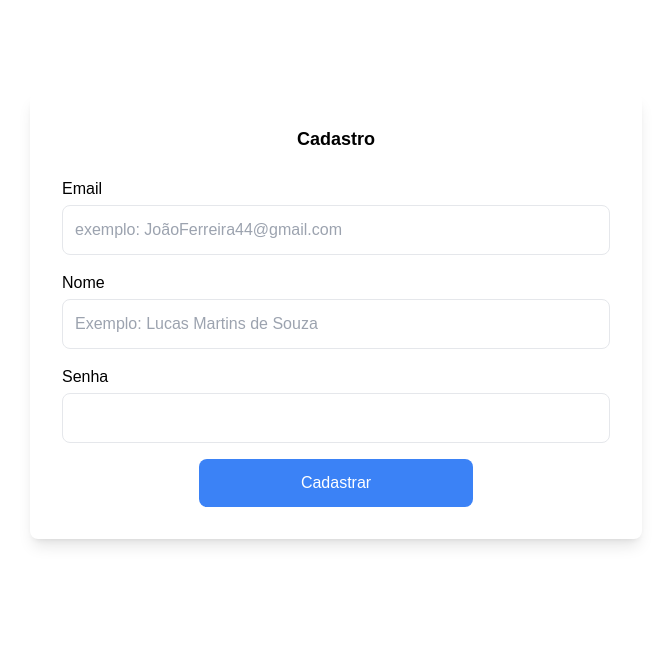
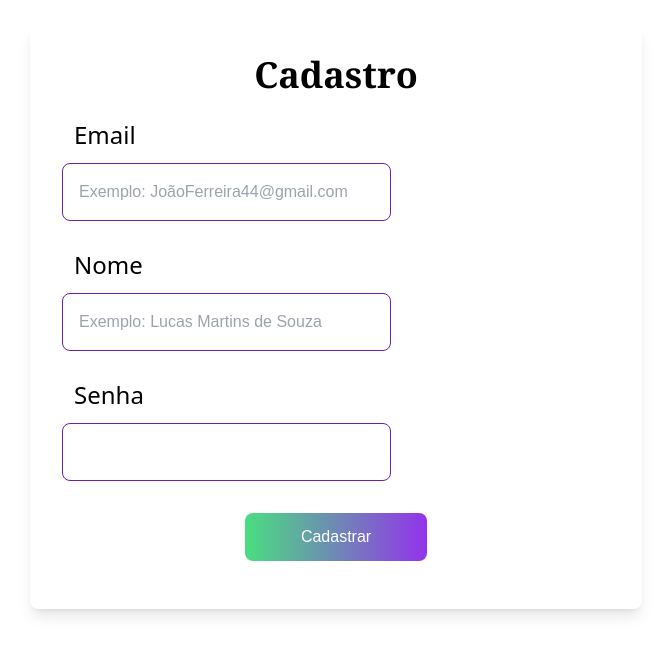
Before and after one commit to Perazzojoao/Bookstore, a Next.js app: page /register in a window 1280 px wide. Shown: the part 112-766 px from the top of the page, without its empty margins (304-975 px from the left). Built offline with nearby package versions, Linux system fonts and the light colour scheme.

Commit message:
aprimoramento no estilo

```diff
--- a/src/components/Cadastro/Registro.tsx
+++ b/src/components/Cadastro/Registro.tsx
@@ -1,37 +1,37 @@
 export function Registro() {
     return (
         <div className="flex justify-center items-center min-h-screen m-7">
-            <form className="bg-white w-1/2 p-8 rounded-lg shadow-lg">
-                <h2 className="text-lg text-black font-bold mb-6 text-center">Cadastro</h2>
+            <form className="bg-white w-3/6 p-8 rounded-lg shadow-lg">
+                <h2 className="text-black font-bold mb-6 text-center font-serif text-4xl">Cadastro</h2>
 
-                <label htmlFor="email" className="block mb-1 text-black">Email</label>
+                <label htmlFor="email" className="block m-3 font-sans  text-2xl text-black">Email</label>
                 <input
                     type="email"
                     id="email"
-                    placeholder="exemplo: JoãoFerreira44@gmail.com"
-                    className="border p-3 mb-4 w-full focus:outline-none text-black rounded-lg"
+                    placeholder="Exemplo: JoãoFerreira44@gmail.com"
+                    className="border p-4 mb-4 w-3/5 focus:outline-none border-purple-800 text-black rounded-lg"
                     required
                 />
 
-                <label htmlFor="nome" className="block mb-1 text-black">Nome</label>
+                <label htmlFor="nome" className="block m-3 font-sans text-2xl text-black">Nome</label>
                 <input
                     type="text"
                     id="nome"
                     placeholder="Exemplo: Lucas Martins de Souza"
-                    className="border p-3 mb-4 w-full focus:outline-none text-black rounded-lg"
+                    className="border p-4 mb-4 w-3/5 focus:outline-none border-purple-800 text-black rounded-lg"
                     required
                 />
 
-                <label htmlFor="senha" className="block mb-1 text-black">Senha</label>
+                <label htmlFor="senha" className="block m-3  text-2xl font-sans text-black">Senha</label>
                 <input
                     type="password"
                     id="senha"
-                    className="border p-3 mb-4 w-full focus:outline-none text-black rounded-lg"
+                    className="border p-4 mb-4 w-3/5 focus:outline-none  border-purple-800 text-black rounded-lg"
                     required
                 />
 
                 <div className="flex justify-center">
-                    <button type="submit" className="bg-blue-500 text-white p-3 rounded-lg w-1/2 max-w-xs">Cadastrar</button>
+                    <button type="submit" className="bg-gradient-to-r from-green-400 to-purple-600 text-white p-3 m-4 rounded-lg w-1/3 max-w-xs">Cadastrar</button>
                 </div>
             </form>
         </div>
--- a/src/components/Login/Login.tsx
+++ b/src/components/Login/Login.tsx
@@ -27,8 +27,7 @@ export function Login() {
 
                 <button
                     type="submit"
-                    style={{ background: 'linear-gradient(90deg, #A3FFAC, #8A2BE2)' }}
-                    className="mt-6 text-white rounded-2xl p-4 w-2/4 font-serif text-lg transition duration-300 hover:opacity-80"
+                    className="mt-6  bg-gradient-to-r from-green-400 to-purple-600  text-white rounded-2xl p-4 w-2/4 font-serif text-lg transition duration-300 hover:opacity-80"
                 >
                     Entrar
                 </button>
```
